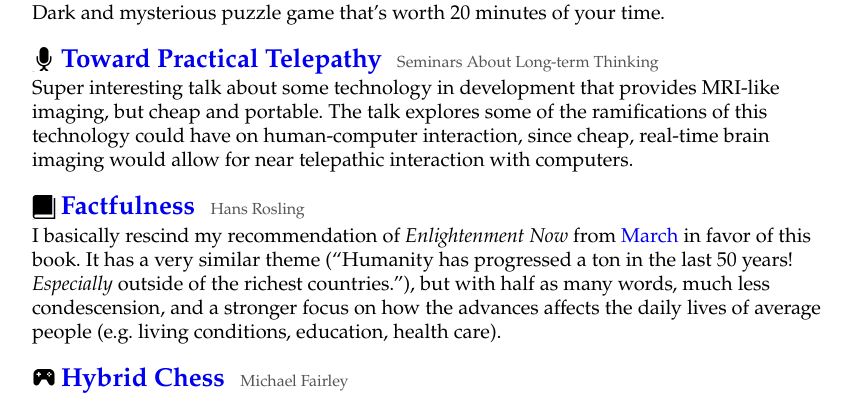
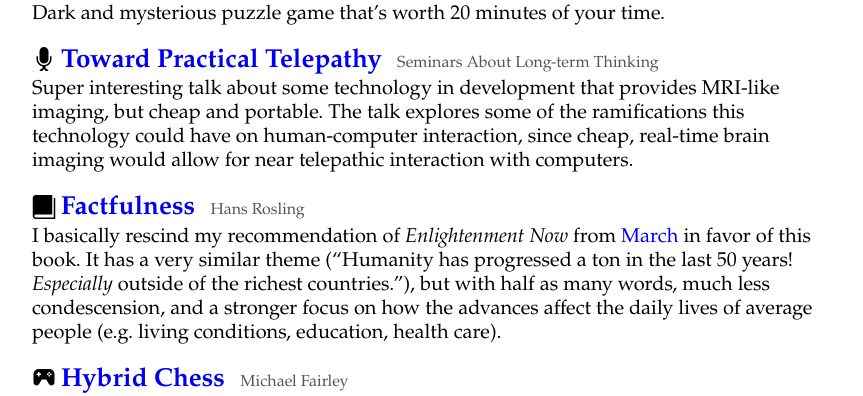
Before and after one commit to michaelfairley/michaelfairley.com, a Jekyll site: the page built from _posts/2018-11-30-michaels-monthly-recommendations-november-2018.md, in a window 1280 px wide. Shown: the part 586-982 px from the top of the page, without its empty margins (208-1071 px from the left). Built offline with Jekyll 4.4.1, drawn with Linux system fonts in a browser that asks for light colours; some web fonts are replaced; a script that is not in the unit is left out; comment, search, counter and statistics services are not loaded.

Commit message:
Fix typos

```diff
--- a/_posts/2018-11-30-michaels-monthly-recommendations-november-2018.md
+++ b/_posts/2018-11-30-michaels-monthly-recommendations-november-2018.md
@@ -50,7 +50,7 @@
 Seminars About Long-term Thinking
 </span>
 Super interesting talk about some technology in development that provides MRI-like imaging, but cheap and portable.
-The talk explores some of the ramifications of this technology could have on human-computer interaction, since cheap, real-time brain imaging would allow for near telepathic interaction with computers.
+The talk explores some of the ramifications this technology could have on human-computer interaction, since cheap, real-time brain imaging would allow for near telepathic interaction with computers.
 
 
 <img src="/images/icons/book.svg" class="mmr-icon" />
@@ -60,7 +60,7 @@
 Hans Rosling
 </span>
 I basically rescind my recommendation of _Enlightenment Now_ from [March](/blog/michaels-monthly-recommendations-march-2018/) in favor of this book.
-It has a very similar theme ("Humanity has progressed a ton in the last 50 years! _Especially_ outside of the richest countries."), but with half as many words, much less condescension, and a stronger focus on how the advances affects the daily lives of average people (e.g. living conditions, education, health care).
+It has a very similar theme ("Humanity has progressed a ton in the last 50 years! _Especially_ outside of the richest countries."), but with half as many words, much less condescension, and a stronger focus on how the advances affect the daily lives of average people (e.g. living conditions, education, health care).
 
 <img src="/images/icons/game.svg" class="mmr-icon" />
 <span class="mmr-heading">
```
